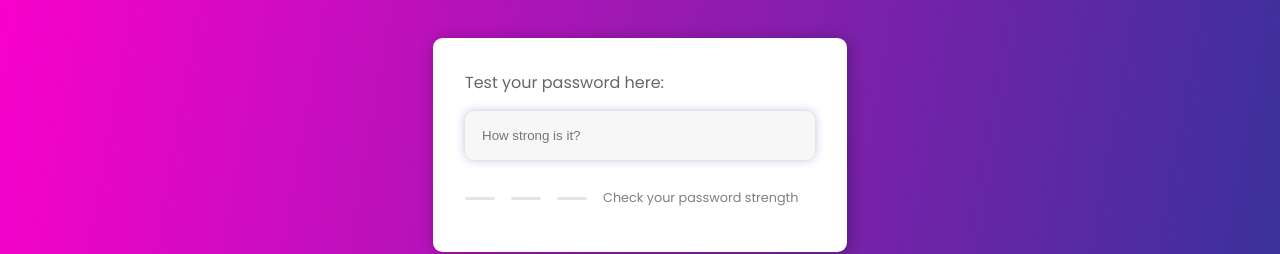
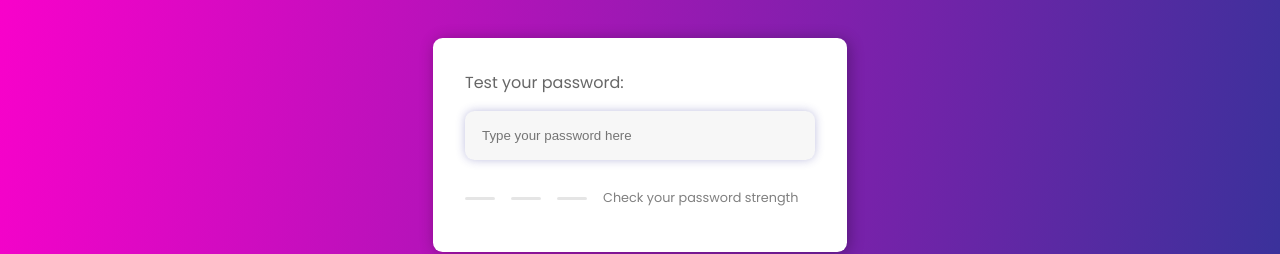
Before and after one commit to SavchenkoIllya/USENSE, an Angular app: page / in a window 1280 px wide. Shown: the part 255-509 px from the top of the page. Built offline with nearby package versions, Linux system fonts and the light colour scheme.

Commit message:
Update login.component.html

```diff
--- a/src/app/login/login.component.html
+++ b/src/app/login/login.component.html
@@ -1,8 +1,8 @@
 <form>
-  <label>Test your password here:</label>
+  <label>Test your password:</label>
   <input
     type="text"
-    placeholder="How strong is it?"
+    placeholder="Type your password here"
     [formControl]="password"
     autofocus
     (ngModelChange)="checkPassword(password)"
```
